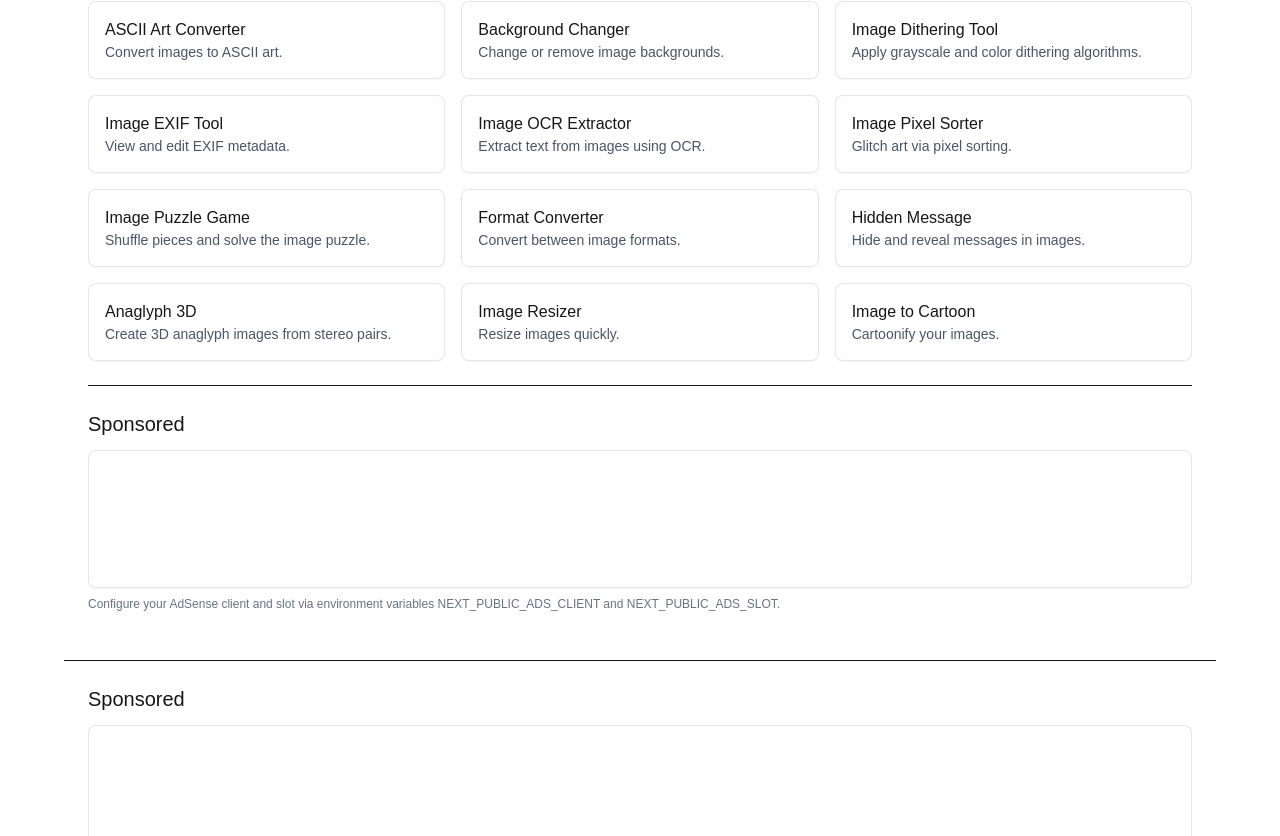
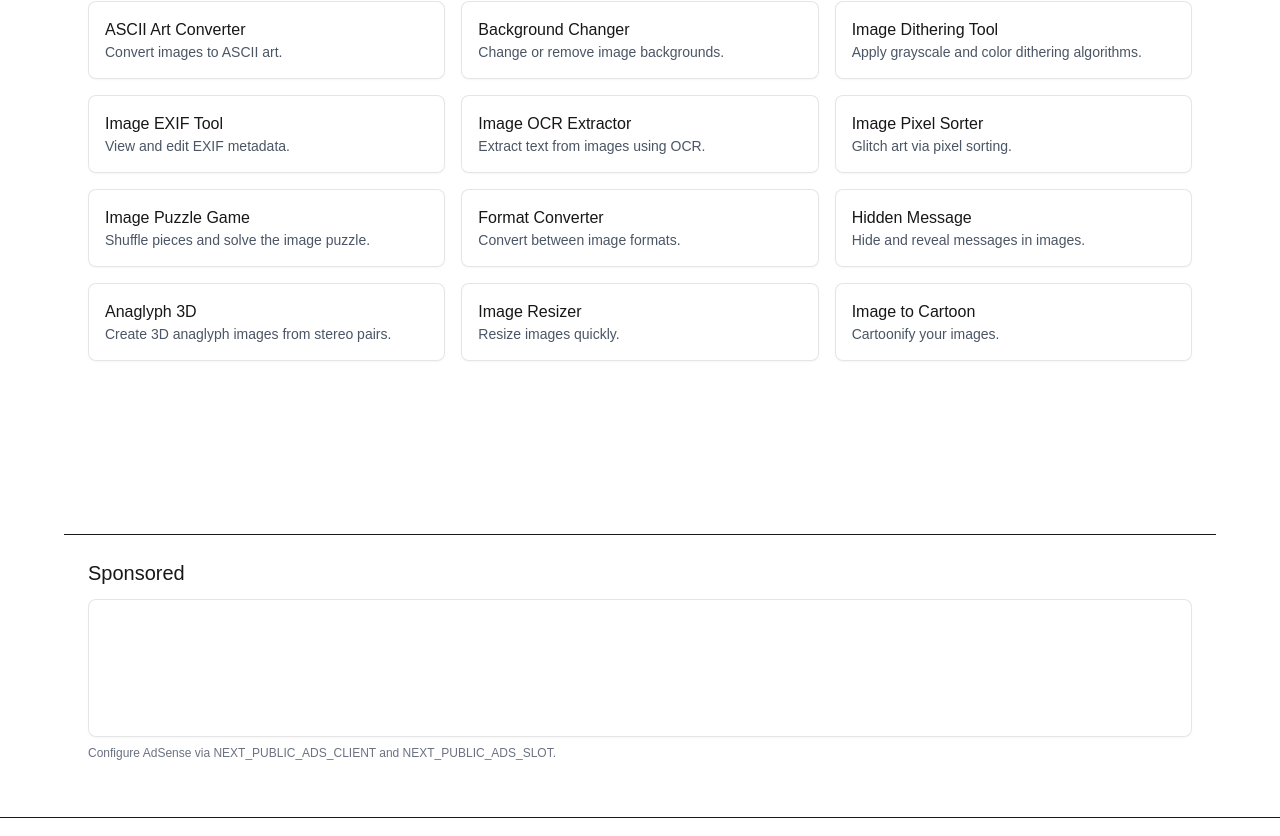
Before and after one commit to mkamalhussain/imagetoolswebportal, a Next.js app: page / in a window 1280 px wide. Shown: the part 369-1205 px from the top of the page. Built offline with nearby package versions, Linux system fonts and the light colour scheme.

Commit message:
Fix: show a single Sponsored section via global layout

```diff
--- a/src/app/modules/[slug]/page.tsx
+++ b/src/app/modules/[slug]/page.tsx
@@ -1,7 +1,6 @@
 import Link from "next/link";
 import ClientModuleRenderer from "./ClientModuleRenderer";
 import { modules } from "@/data/modules";
-import AdSense from "@/components/AdSense";
 
 type Props = { params: Promise<{ slug: string }> };
 
@@ -28,13 +27,7 @@ export default async function ModulePage({ params }: Props) {
         <ClientModuleRenderer slug={slug} />
       </div>
 
-      <section id="sponsored" className="px-0 py-6 border-t mt-6">
-        <h2 className="text-xl font-medium mb-3">Sponsored</h2>
-        <div className="card p-2">
-          <AdSense className="w-full" style={{ display: 'block', minHeight: 120 }} />
-        </div>
-        <p className="text-xs text-gray-500 mt-2">Configure AdSense via NEXT_PUBLIC_ADS_CLIENT and NEXT_PUBLIC_ADS_SLOT.</p>
-      </section>
+      {/* Sponsored section now provided globally in layout */}
 
       <Link href="/" className="text-blue-600 mt-6 inline-block">Back to Home</Link>
     </main>
--- a/src/app/page.tsx
+++ b/src/app/page.tsx
@@ -1,6 +1,5 @@
 import Link from "next/link";
 import { modules } from "@/data/modules";
-import AdSense from "@/components/AdSense";
 
 export default function Home() {
   return (
@@ -22,13 +21,7 @@ export default function Home() {
         </div>
       </section>
 
-      <section id="sponsored" className="px-0 py-6 border-t">
-        <h2 className="text-xl font-medium mb-3">Sponsored</h2>
-        <div className="card p-2">
-          <AdSense className="w-full" style={{ display: 'block', minHeight: 120 }} />
-        </div>
-        <p className="text-xs text-gray-500 mt-2">Configure your AdSense client and slot via environment variables NEXT_PUBLIC_ADS_CLIENT and NEXT_PUBLIC_ADS_SLOT.</p>
-      </section>
+      {/* Sponsored section now provided globally in layout */}
     </main>
   );
 }
```
